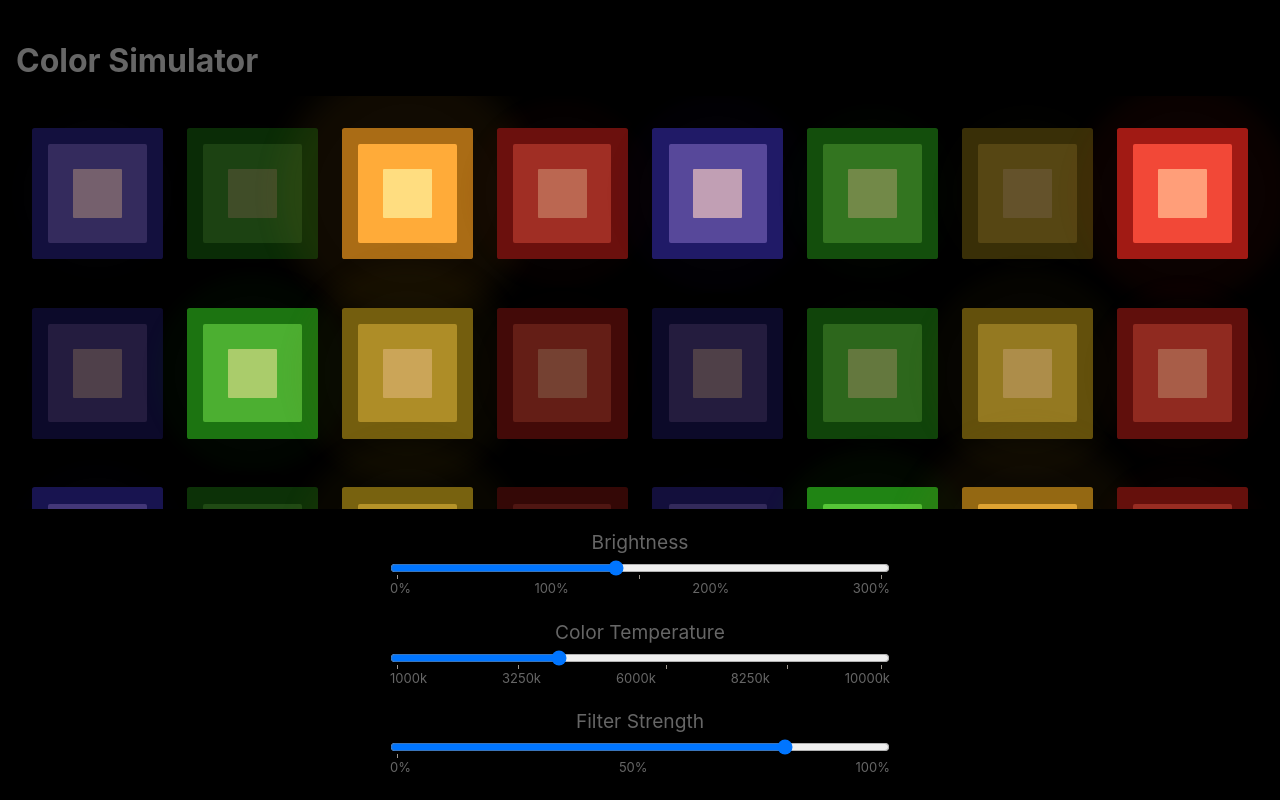
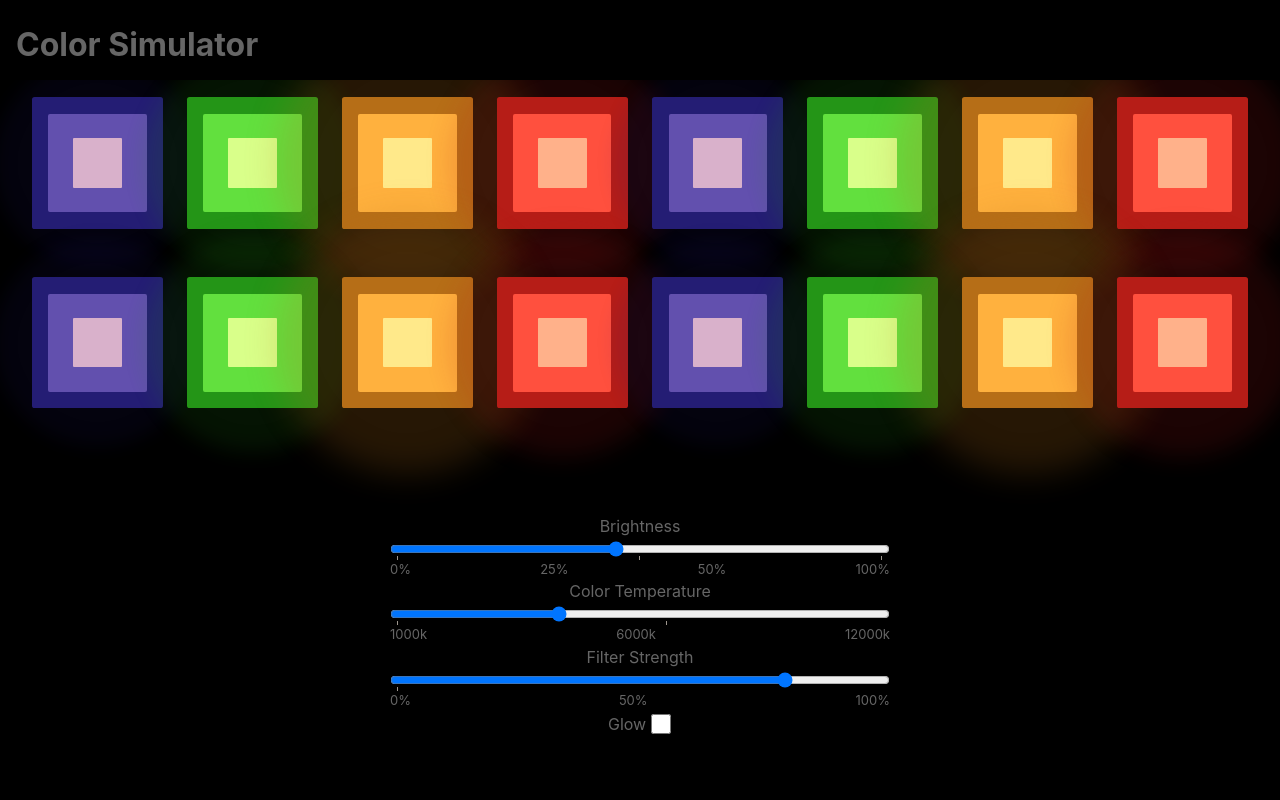
Before and after one commit to nickgerlock/Color-Simulator-Svelte, a Svelte app: page / in a window 1280 px wide. Built offline with nearby package versions, Linux system fonts and the light colour scheme.

Commit message:
Controls for bloom and glow. Optimizations which were likely not necessary.

```diff
--- a/src/App.svelte
+++ b/src/App.svelte
@@ -1,11 +1,13 @@
 <script lang="ts">
   import ColorControls from './color_controls.svelte';
   import ColorSimulator from './color_simulator.svelte';
-  import { BrightnessRange, ColorTemperatureRange, FilterStrengthRange } from './lib/ranges';
+  import { BloomRange, BrightnessRange, ColorTemperatureRange, FilterStrengthRange } from './lib/ranges';
 
   let brightness: number = BrightnessRange.default;
+  let bloom: number = BloomRange.default;
   let colorTemperature: number = ColorTemperatureRange.default;
   let filterStrength: number = FilterStrengthRange.default;
+  let glow: boolean = false;
 </script>
 
 <div class="page">
@@ -15,14 +17,13 @@
 
   <div class="content">
     <div class="color_simulator_container">
-      <ColorSimulator brightness={brightness} colorTemperature={colorTemperature} filterStrength={filterStrength}></ColorSimulator>
+      <ColorSimulator brightness={brightness} colorTemperature={colorTemperature} filterStrength={filterStrength} bloom={bloom} glow={glow}></ColorSimulator>
     </div>
 
     <div class="color_controls_container">
-      <ColorControls bind:brightness={brightness} bind:colorTemperature={colorTemperature} bind:filterStrength={filterStrength}></ColorControls>
+      <ColorControls bind:brightness={brightness} bind:colorTemperature={colorTemperature} bind:filterStrength={filterStrength} bind:bloom={bloom} bind:glow={glow}></ColorControls>
     </div>
   </div>
-
 </div>
 
 <style>
@@ -57,29 +58,32 @@
   }
   .header {
     box-sizing: border-box;
-    padding: 8px;
-    margin: 8px;
+    padding: 0px 8px 0px 8px;
+    margin: 0px 8px 0px 8px;
     flex-grow: 0;
+    flex-shrink: 1;
     flex-basis: 10%;
     max-height: 10%;
+  }
+  .header h1 {
+    margin-bottom: 0px;
   }
   .content {
     box-sizing: border-box;
     overflow: visible;
     display: flex;
     flex-direction: column;
-    /* flex-grow: 1; */
     flex-basis: 90%;
     max-height: 90%;
+    gap: 1%;
   }
 
   .color_simulator_container {
     overflow: scroll;
-    padding-top: 4vh;
     padding-bottom: 4vh;
     box-sizing: border-box;
-    flex-basis: 70%;
-    max-height: 70%;
+    flex-basis: 60%;
+    max-height: 60%;
   }
 
   .color_controls_container {
--- a/src/color_box.svelte
+++ b/src/color_box.svelte
@@ -9,6 +9,7 @@
   export let color: Color;
   export let filterStrength: number;
   export let brightness: number | undefined;
+  export let bloom: number = 0;
 
   $: scaledLightSource = brightness ? scaleColor(lightSource, brightness) : lightSource;
 
@@ -17,10 +18,10 @@
   $: lowString = colorString(low);
   $: midString = colorString(mid);
   $: highString = colorString(high);
-  $: glow1 = colorString(low, luminance * 0.25);
+  $: glow1 = colorString(low, luminance * 0.5);
   $: glow2 = colorString(mid, luminance * 0.1);
   $: glow3 = colorString(high, luminance * 0.1);
-  $: glowRadius = `${Math.floor(luminance * 160)}px`
+  $: glowRadius = `${bloom * luminance * 160}px`
 </script>
 
 <div
--- a/src/color_controls.svelte
+++ b/src/color_controls.svelte
@@ -1,10 +1,14 @@
 <script lang="ts">
-  import { BrightnessRange, ColorTemperatureRange, FilterStrengthRange } from './lib/ranges';
+  import { BrightnessRange, ColorTemperatureRange, FilterStrengthRange, BloomRange } from './lib/ranges';
   import RangeControl from './range_control.svelte'
 
   export let brightness: number = BrightnessRange.default;
   export let colorTemperature: number = ColorTemperatureRange.default;
   export let filterStrength: number = FilterStrengthRange.default;
+  export let bloom: number = BloomRange.default;
+  export let glow: boolean = false;
+
+  $: console.log(glow);
 </script>
 
 <div class="controls">
@@ -13,13 +17,48 @@
   <RangeControl bind:value={colorTemperature} name="colorTemperature" label="Color Temperature" rangeParameters={ColorTemperatureRange}></RangeControl>
 
   <RangeControl bind:value={filterStrength} name="filterStrength" label="Filter Strength" rangeParameters={FilterStrengthRange}></RangeControl>
+
+  <!-- <RangeControl bind:value={bloom} name="bloom" label="Bloom" rangeParameters={BloomRange}></RangeControl> -->
+
+  <div class="glow control">
+    <div class="wrapper">
+      <label for="glow">Glow</label>
+      <input bind:checked={glow} type="checkbox" id=glow name=glow/>
+    </div>
+  </div>
 </div>
 
 <style>
   .controls {
     margin: auto;
-    margin-bottom: 2em;
+    margin-bottom: 4em;
     margin-top: 0px;
-    font-size: larger;
+    display: flex;
+    flex-direction: column;
+    justify-content: space-evenly;
+  }
+
+  .glow.control {
+    margin: auto;
+  }
+
+  .glow.control .wrapper {
+    display: block;
+    margin: auto;
+    width: 6em;
+    padding-left: 1em;
+    padding-right: 1em;
+    box-sizing: border-box;
+  }
+
+  .glow.control label {
+    text-align: center;
+  }
+  .glow.control input {
+    margin: auto;
+    width: 1.5em;
+    height: 1.5em;
+    position: relative;
+    top: 4px;
   }
 </style>
--- a/src/color_simulator.svelte
+++ b/src/color_simulator.svelte
@@ -3,6 +3,8 @@
   export let brightness: number = 0.5;
   export let colorTemperature: number = 4000;
   export let filterStrength: number = 1.0;
+  export let bloom: number = 1.0;
+  export let glow: boolean = false;
 
   // TODO move definition. probably change it
   type Light = {color: Color, brightness?: number};
@@ -29,39 +31,35 @@
   } from './lib/colors';
   import { partition, repeatArray, repeat } from './lib/utils';
 
-  function getLights(colors: Color[], glow: boolean, currentTime: Date, offsets?: number[]): Light[] {
-    const GLOW_PERIOD = 8_000;
+  function getLights(colors: Color[], glow: boolean, seed: number, offsets?: number[]): Light[] {
+    return colors.map((color, index) => {
+      const progressValue = (seed % GLOW_PERIOD);
+      const offset = (offsets?.[index] || Math.floor((index / colors.length) * GLOW_PERIOD));
+      const progressValueOffset = (progressValue + offset) % GLOW_PERIOD;
 
-    const numLights = colors.length;
-    const glowRange = {start: 0.25, end: 1};
-    const progressValue = currentTime.getTime() % GLOW_PERIOD;
-
-    return colors.map((color, lightIndex) => {
-      const offset = offsets?.[lightIndex] || (lightIndex / numLights);
-      // const progressValueOffset = (progressValue + ((lightIndex / numLights) * glowPeriod)) % glowPeriod;
-      const progressValueOffset = (progressValue + (offset * GLOW_PERIOD)) % GLOW_PERIOD;
-      // TODO: I think there are floating point problems causing lights to suddenly become bright for 1 frame before
-      // when reaching 0 brightness.
-      const progressValueSymmetric = Math.abs(progressValueOffset - (GLOW_PERIOD / 2)) * 2;
-      const progress = progressValueSymmetric / GLOW_PERIOD;
-      const glowValue = getGlowValue(progress);
-      // Maps glow value from [0, 1] to glowRange
-      const scaledGlowValue = glowRange.start * (1 - glowValue) + glowRange.end * (glowValue)
-
+      const glowValue = precomputedGlowValues.get(progressValueOffset);
       return {
         color,
-        brightness: scaledGlowValue,
-      }
+        brightness: glow ? glowValue : 1.0,
+      };
     });
   }
 
-  // TODO move
-  function getGlowValue(glowProgress: number) {
-    const ease = bezier(0.25, 0.1, 0.25, 0.1);
-    const easeOut = bezier(0.0, 0.0, 0.58, 1.0);
+  function computeGlowValue(seed: number) {
+    const progressValue = (seed % GLOW_PERIOD) / GLOW_PERIOD;
+    const symmetricalizedProgressValue = Math.abs(progressValue - 0.5) * 2.0;
+    const rawGlowValue = ease(symmetricalizedProgressValue);
+    const scaledGlowValue = GLOW_RANGE.start * (1 - rawGlowValue) + GLOW_RANGE.end * (rawGlowValue)
 
-    return ease(glowProgress);
+    return scaledGlowValue;
   }
+
+  function ease(number: number) {
+    return bezier(0.25, 0.1, 0.25, 0.1)(number);
+  }
+
+  const GLOW_PERIOD = 8_000;
+  const GLOW_RANGE = {start: 0.25, end: 1.0};
 
   const MAX_WIDTH_PER_NUM_COPIES = 400;
   const LIGHT_GROUP_SIZE = 4;
@@ -82,9 +80,6 @@
     Red,
   ];
 
-  // TODO: map to input
-  let glow = true;
-
   const numCopies = 1;
   let itemsPerRow: number;
   let boxSize: string;
@@ -93,28 +88,31 @@
   let lightSource: Color;
   let lightRows: Light[][];
 
-  const colorPool = repeatArray(christmasColors, 12);
-  const randomizedOffsets = colorPool.map(() => Math.random());
+  // const colorPool = repeatArray(christmasColors, 12);
+  const colorPool = repeatArray(christmasColors, 4);
+  const randomizedOffsets = colorPool.map(() => Math.floor(Math.random() * GLOW_PERIOD));
+  // Computed glow values for [0, ... , GLOW_PERIOD]
+  const precomputedGlowValues: Map<number, number> = new Map(new Array(GLOW_PERIOD).fill(undefined).map((item, indexAsSeed) => {
+    return [indexAsSeed, computeGlowValue(indexAsSeed)];
+  }));
 
   $: boxSize = `${MAX_WIDTH_PER_NUM_COPIES / numCopies}px`;
   $: lightSource = scaleColor(temperatureToRGB(colorTemperature), brightness);
-  $: lights = getLights(colorPool, glow, new Date(), randomizedOffsets);
+  $: lights = getLights(colorPool, glow, new Date().getTime(), randomizedOffsets);
   $: lightRows = partition(lights, LIGHT_GROUP_SIZE);
   $: itemsPerRow = lights.length;
 
-  const hasTimedEvents = glow;
-
-  if (hasTimedEvents) {
   onMount(()=> {
     const interval = setInterval(() => {
-        lights = getLights(colorPool, glow, new Date(), randomizedOffsets);
-      }, 1);
+      if (glow) {
+        lights = getLights(colorPool, glow, new Date().getTime(), randomizedOffsets);
+      }
+    }, 8);
 
     return () => {
       clearInterval(interval);
     }
   });
-  }
 
 </script>
 
@@ -123,7 +121,7 @@
     {#each lightRows as lightRow}
       <div class='light_row' style:--boxSize={boxSize}>
         {#each lightRow as light}
-          <ColorBox lightSource={lightSource} color={light.color} filterStrength={filterStrength} brightness={light.brightness} --boxSize={boxSize}></ColorBox>
+          <ColorBox lightSource={lightSource} color={light.color} filterStrength={filterStrength} brightness={light.brightness} bloom={bloom} --boxSize={boxSize}></ColorBox>
         {/each}
       </div>
     {/each}
--- a/src/lib/color_temperature.ts
+++ b/src/lib/color_temperature.ts
@@ -48,6 +48,11 @@ const K_10000: Color = {
   green: 218,
   blue: 255,
 } as const;
+const K_12000: Color = {
+  red: 195,
+  green: 209,
+  blue: 255,
+} as const;
 
 const ColorTemps = [
   [1000, K_1000],
@@ -57,6 +62,7 @@ const ColorTemps = [
   [5500, K_5500],
   [7000, K_7000],
   [10000, K_10000],
+  [12000, K_12000],
 ] as const;
 
 const MinColorTemp = ColorTemps[0];
--- a/src/lib/ranges.ts
+++ b/src/lib/ranges.ts
@@ -9,20 +9,20 @@ export type RangeParameters = {
 export const BrightnessRange: RangeParameters = {
   min: 0,
   max: 2,
-  step: 0.05,
+  step: 0.01,
   default: 0.9,
   list: [
     {
       value: 0, label: "0%",
     },
     {
-      value: 1, label: "100%",
+      value: 1, label: "25%",
     },
     {
-      value: 2, label: "200%",
+      value: 2, label: "50%",
     },
     {
-      value: 3, label: "300%",
+      value: 3, label: "100%",
     },
   ],
 }
@@ -36,17 +36,38 @@ export const ColorTemperatureRange: RangeParameters = {
     {
       value: 1_000, label: "1000k",
     },
-    {
-      value: 3_250, label: "3250k",
-    },
+    // {
+    //   value: 3_250, label: "3250k",
+    // },
     {
       value: 6_000, label: "6000k",
     },
+    // {
+    //   value: 8_250, label: "8250k",
+    // },
+    // {
+    //   value: 10_000, label: "10000k",
+    // },
     {
-      value: 8_250, label: "8250k",
+      value: 12_000, label: "12000k"
+    },
+  ],
+}
+
+export const BloomRange: RangeParameters = {
+  min: 0,
+  max: 1,
+  step: 0.01,
+  default: 1,
+  list: [
+    {
+      value: 0.0, label: "0%",
     },
     {
-      value: 10_000, label: "10000k",
+      value: 0.5, label: "50%",
+    },
+    {
+      value: 1.0, label: "100%",
     },
   ],
 }
--- a/src/range_control.svelte
+++ b/src/range_control.svelte
@@ -22,7 +22,7 @@
 <style>
   .control {
     margin: auto;
-    margin-top: 1em;
+    /* margin-top: 1em; */
     width: min(max(200px, 60vw), 500px);
   }
 
@@ -49,4 +49,10 @@
     padding: 0;
   }
 
+  @media only screen and (max-width: 480px) {
+    datalist {
+      display: none;
+    }
+  }
+
 </style>
```
Lines whose indentation alone changed are shown as unchanged.
